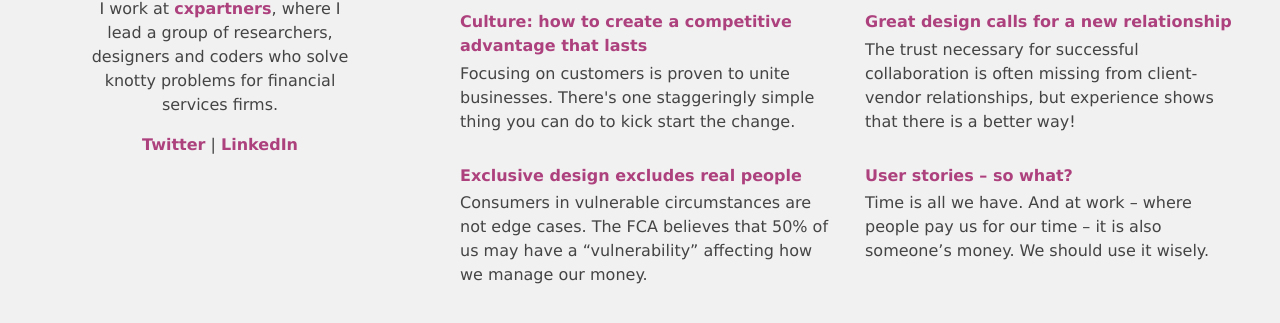
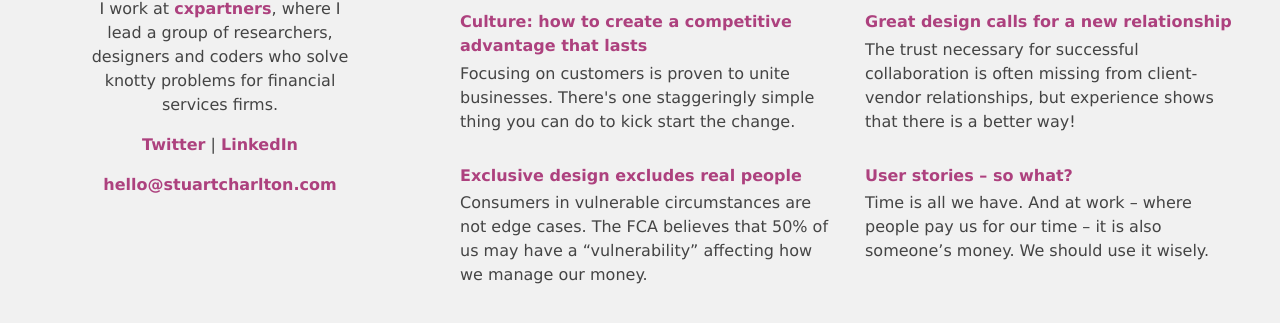
Before and after one commit to stuartcharlton/stuartcharlton.github.io, a plain HTML site: page index.html in a window 1280 px wide. Shown: the part 373-696 px from the top of the page. Drawn offline with Linux system fonts and the light colour scheme.

Commit message:
added email addy

```diff
--- a/index.html
+++ b/index.html
@@ -120,6 +120,9 @@
           <a href="https://twitter.com/stuccharlton">Twitter</a> |
           <a href="https://www.linkedin.com/in/stuartcharlton/">LinkedIn</a>
         </p>
+        <p>
+          <a href="mailto:hello@stuartcharlton.com">hello@stuartcharlton.com</a>
+        </p>
       </div></section>
       <section class="blog">
         <h2>
```
